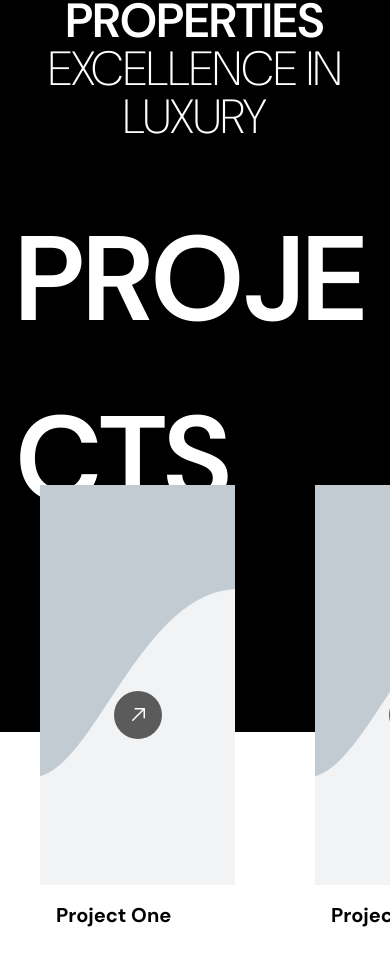
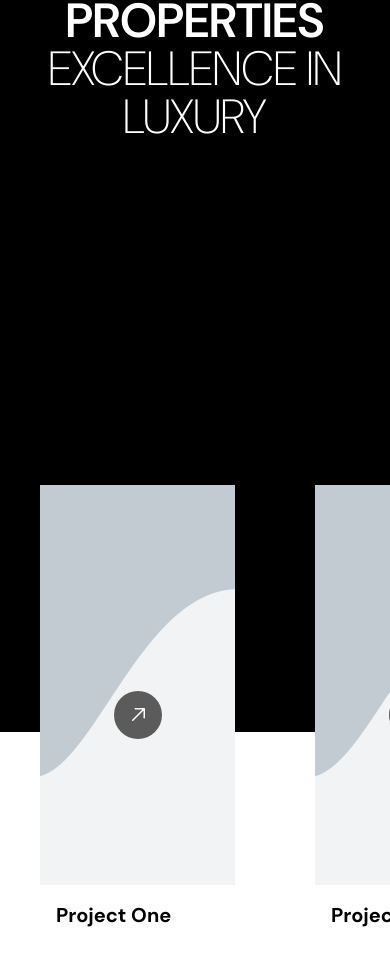
Before and after one commit to engromerbaig/alpago-properties-clone, a Next.js app: page / in a window 390 px wide. Shown: the part 943-1908 px from the top of the page. Built offline with nearby package versions, Linux system fonts and the light colour scheme.

Commit message:
scroller added

```diff
--- /dev/null
+++ b/src/components/HorizontalScroller.js
@@ -0,0 +1,65 @@
+'use client';
+
+import { useRef, useEffect } from "react";
+import { gsap } from "gsap";
+import { ScrollTrigger } from "gsap/ScrollTrigger";
+
+gsap.registerPlugin(ScrollTrigger);
+
+export default function HorizontalScroller({
+  cardWidth,
+  gap = 80,
+  cardCount,
+  sectionClassName = "",
+  sectionStyle = {},
+  trackClassName = "",
+  renderTrackContent,
+}) {
+  const sectionRef = useRef(null);
+  const trackRef = useRef(null);
+
+  useEffect(() => {
+    const section = sectionRef.current;
+    const track = trackRef.current;
+    if (!section || !track || cardWidth === 0) return;
+
+    const totalWidth = (cardWidth + gap) * cardCount - window.innerWidth;
+
+    gsap.set(track, {
+      width: (cardWidth + gap) * cardCount,
+    });
+
+    gsap.to(track, {
+      x: -totalWidth,
+      ease: "none",
+      scrollTrigger: {
+        trigger: section,
+        start: "top top",
+        end: `+=${totalWidth}`,
+        scrub: 1,
+        pin: true,
+        anticipatePin: 1,
+      },
+    });
+
+    return () => {
+      ScrollTrigger.getAll().forEach(trigger => trigger.kill());
+    };
+  }, [cardWidth, gap, cardCount]);
+
+  return (
+    <section
+      ref={sectionRef}
+      className={`relative h-screen w-full overflow-hidden ${sectionClassName}`}
+      style={{ scrollSnapAlign: "start", ...sectionStyle }}
+    >
+      <div
+        ref={trackRef}
+        className={`absolute bottom-10 left-0 flex px-10 ${trackClassName}`}
+        style={{ gap: `${gap}px` }}
+      >
+        {renderTrackContent(cardWidth)}
+      </div>
+    </section>
+  );
+}
--- a/src/components/Projects.js
+++ b/src/components/Projects.js
@@ -1,110 +1,57 @@
 'use client';
 
-import React, { useEffect, useRef, useState } from "react";
-import { gsap } from "gsap";
-import { ScrollTrigger } from "gsap/ScrollTrigger";
+import React, { useEffect, useState } from "react";
 import Container from "./Container";
 import Heading from "./Heading";
 import ProjectCard from "./ProjectCard";
 import { PROJECTS_DATA } from "@/constants/projects";
 import { theme } from "@/theme";
-
-gsap.registerPlugin(ScrollTrigger);
+import HorizontalScroller from "./HorizontalScroller";
 
 export default function Projects() {
-  const sectionRef = useRef(null);
-  const trackRef = useRef(null);
-
   const [cardWidth, setCardWidth] = useState(0);
 
-  // Safe access to window
   useEffect(() => {
     const handleResize = () => {
       setCardWidth(window.innerWidth / 2);
     };
 
-    handleResize(); // set initial
-    window.addEventListener("resize", handleResize); // update on resize
-
+    handleResize();
+    window.addEventListener("resize", handleResize);
     return () => window.removeEventListener("resize", handleResize);
   }, []);
 
-  useEffect(() => {
-    const section = sectionRef.current;
-    const track = trackRef.current;
-    if (!section || !track || cardWidth === 0) return;
-
-    const cardCount = PROJECTS_DATA.length + 1; // +1 for invisible spacer
-    const gap = 80;
-    const totalWidth = (cardWidth + gap) * cardCount - window.innerWidth;
-
-    gsap.set(track, {
-      width: (cardWidth + gap) * cardCount,
-    });
-
-    gsap.to(track, {
-      x: -totalWidth,
-      ease: "none",
-      scrollTrigger: {
-        trigger: section,
-        start: "top top",
-        end: `+=${totalWidth}`,
-        scrub: 1,
-        pin: true,
-        anticipatePin: 1,
-        // markers: true,
-      },
-    });
-
-    return () => {
-      ScrollTrigger.getAll().forEach(trigger => trigger.kill());
-    };
-  }, [cardWidth]);
+  const cardCount = PROJECTS_DATA.length + 1;
 
   return (
-    <section
-      ref={sectionRef}
-      className="relative h-screen w-full overflow-hidden"
-      style={{ scrollSnapAlign: "start" }}
-    >
-      {/* Background split: 70% black top, 30% white bottom */}
-      <div className="absolute inset-0 z-0 pointer-events-none">
-        <div className="h-[70%] w-full bg-black" />
-        <div className="h-[30%] w-full bg-white" />
-      </div>
-
-      {/* Heading */}
-      <Container className={`${theme.paddingTop} relative z-10`}>
-        <Heading
-          text="PROJECTS"
-          size="text-[120px]"
-          centered={false}
-          fontWeight="font-semibold"
-          className="pb-10 text-white"
-        />
-      </Container>
-
-      {/* Track */}
-      <div
-        ref={trackRef}
-        className="absolute bottom-10 left-0 flex gap-20 px-10 z-10"
-      >
+    <HorizontalScroller
+      cardWidth={cardWidth}
+      gap={80}
+      cardCount={cardCount}
+      sectionClassName=""
+      sectionStyle={{
+        background: "linear-gradient(to bottom, black 70%, white 30%)",
+      }}
+      trackClassName="z-10"
+      renderTrackContent={(width) => (
+        <>
           {PROJECTS_DATA.map((project, index) => (
             <div
               key={index}
               className="project-card shrink-0"
-            style={{ width: `${cardWidth}px` }}
+              style={{ width: `${width}px` }}
             >
               <ProjectCard name={project.name} image={project.image} />
             </div>
           ))}
 
-        {/* Invisible spacer card for end scroll space */}
+          {/* Invisible spacer */}
           <div
             className="project-card shrink-0 opacity-0 pointer-events-none"
-          style={{ width: `${cardWidth}px` }}
+            style={{ width: `${width}px` }}
           />
-      </div>
-    </section>
+        </>
+      )}
+    />
   );
 }
```
Lines whose indentation alone changed are shown as unchanged.
